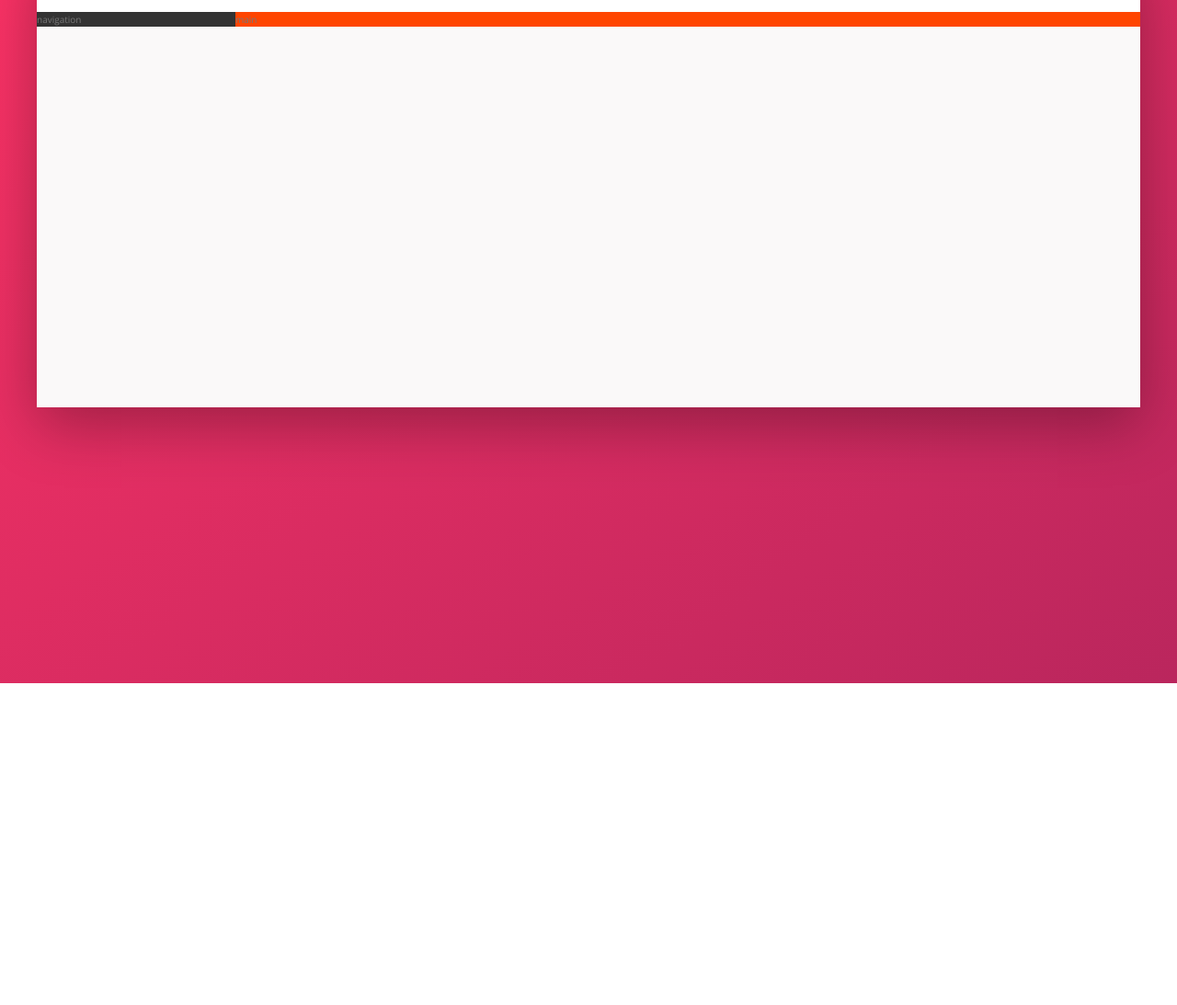
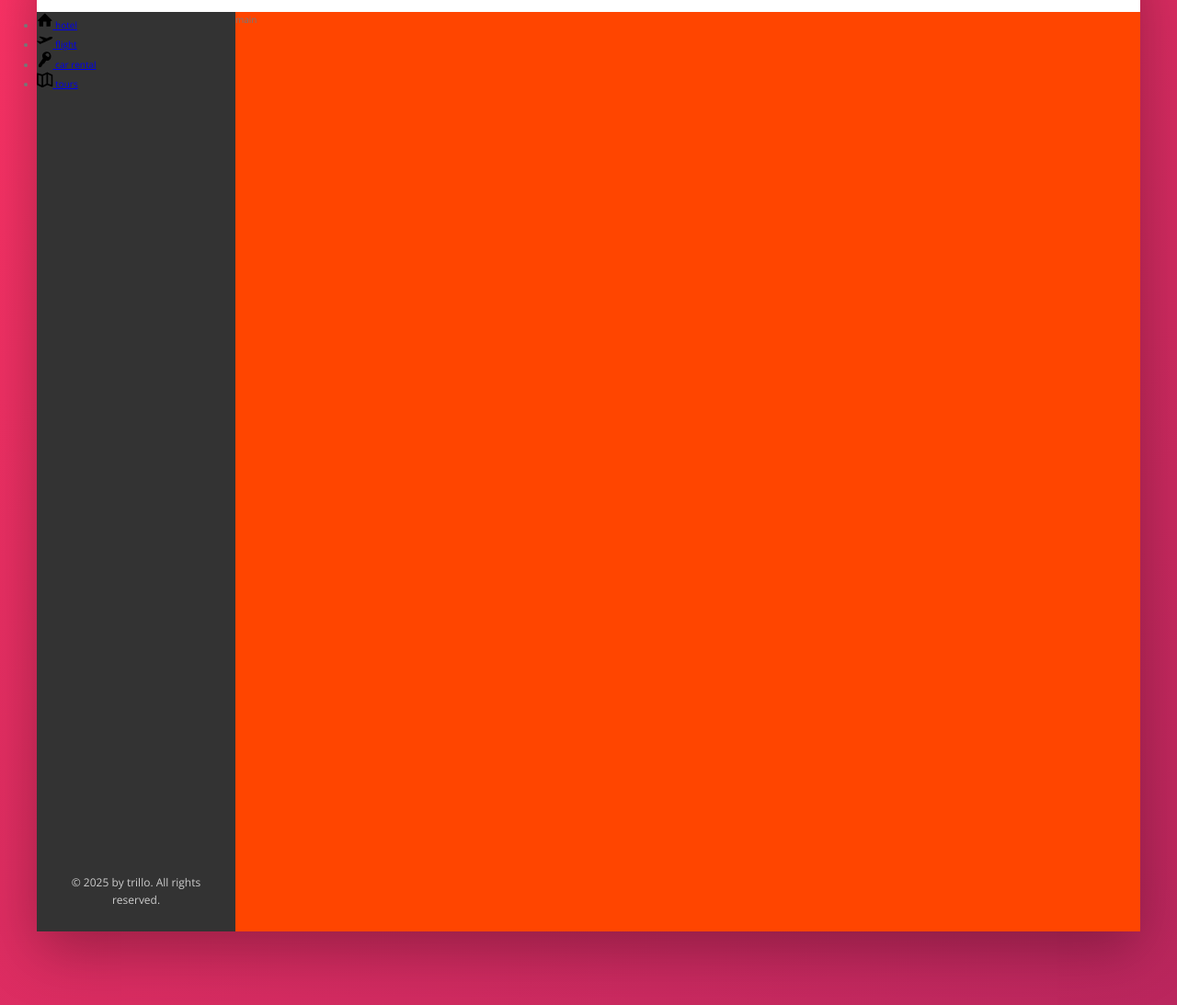
Before and after one commit to Souravbanerjeedata/trillo-booking-app-landing-page, a website: page index.html in a window 1280 px wide. Shown: the part 137-1230 px from the top of the page at 92% size. Before the commit the page ends 880 px from the top, so only its background shows below. Drawn offline with nearby package versions, Linux system fonts and the light colour scheme.

Commit message:
Building the Navigation - Part 1

```diff
--- a/index.html
+++ b/index.html
@@ -53,7 +53,44 @@
         </nav>
       </header>
       <div class="content">
-        <nav class="sidebar">navigation</nav>
+        <nav class="sidebar">
+          <ul class="side-nav">
+            <li class="side-nav__item">
+              <a href="#" class="side-nav__link">
+                <svg class="side-nav__icon">
+                  <use xlink:href="img/sprite.svg#icon-home"></use>
+                </svg>
+                <span>hotel</span>
+              </a>
+            </li>
+            <li class="side-nav__item">
+              <a href="#" class="side-nav__link">
+                <svg class="side-nav__icon">
+                  <use xlink:href="img/sprite.svg#icon-aircraft-take-off"></use>
+                </svg>
+                <span>flight</span>
+              </a>
+            </li>
+            <li class="side-nav__item">
+              <a href="#" class="side-nav__link">
+                <svg class="side-nav__icon">
+                  <use xlink:href="img/sprite.svg#icon-key"></use>
+                </svg>
+                <span>car rental</span>
+              </a>
+            </li>
+            <li class="side-nav__item">
+              <a href="#" class="side-nav__link">
+                <svg class="side-nav__icon">
+                  <use xlink:href="img/sprite.svg#icon-map"></use>
+                </svg>
+                <span>tours</span>
+              </a>
+            </li>
+          </ul>
+
+          <div class="legal">&copy; 2025 by trillo. All rights reserved.</div>
+        </nav>
         <main class="hotel-view">main</main>
       </div>
     </div>
--- a/sass/_components.scss
+++ b/sass/_components.scss
@@ -115,3 +115,27 @@
     margin-right: 1rem;
   }
 }
+
+/// //////////////////////////////////////////////////
+/// SIDE NAVIGATION
+.side-nav {
+  &__item {
+  }
+
+  &__link {
+  }
+
+  &__icon {
+    width: 1.75rem;
+    height: 1.75rem;
+  }
+}
+
+/// //////////////////////////////////////////////////
+/// LEGAL TEXT
+.legal {
+  font-size: 1.2rem;
+  color: var(--color-grey-light-4);
+  text-align: center;
+  padding: 2.5rem;
+}
--- a/sass/_layout.scss
+++ b/sass/_layout.scss
@@ -23,10 +23,15 @@
 .sidebar {
   background-color: var(--color-grey-dark-1);
   flex: 0 0 18%;
+  display: flex;
+  flex-direction: column;
+  justify-content: space-between;
 }
 
 .hotel-view {
   background-color: #fff;
+  flex: 1;
+  //test
   background-color: orangered;
-  flex: 1;
+  height: 100rem;
 }
```
Also changed, not shown: css/style.css, 1 other file.
